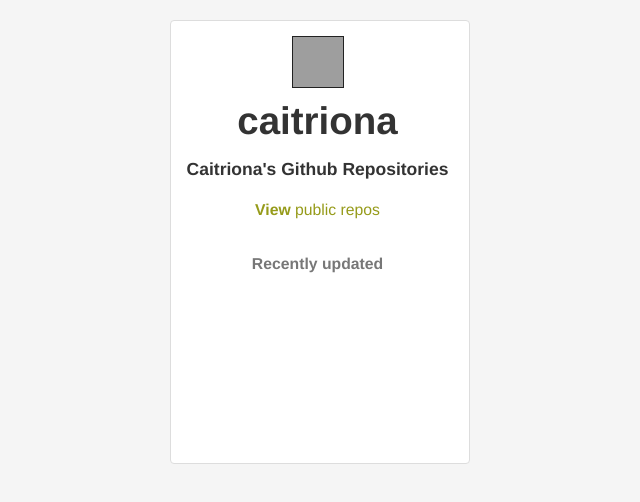
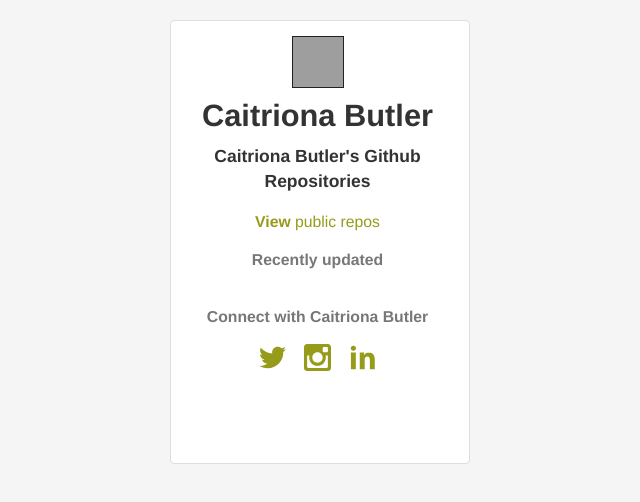
Before and after one commit to bonsai021/connectdots, a plain HTML site: page index.html in a window 1280 px wide. Shown: the whole page, without its empty margins (0-640 px from the left). Drawn offline with nearby package versions, Linux system fonts and the light colour scheme; grey boxes are pictures that could not be loaded.

Commit message:
updating name & adding social media links

```diff
--- a/assets/style.css
+++ b/assets/style.css
@@ -60,7 +60,7 @@ h3 {
 
 h1, .h1 {
     margin: 0 0 0.25em;
-    font-size: 2.75em;
+    font-size: 2.2em;
 }
 
 h2, .h2 {
@@ -158,7 +158,7 @@ a.box:active {
 }
 
 .stats {
-    margin: 0 0 2em;
+    margin: 0 0 1em;
     font-size: 1.125em;
 }
 
@@ -224,6 +224,29 @@ a.box:active {
 	color:#666;
 }
 
+/* Social Media
+   ========================================================================== */
+
+.sm-link {
+	margin:0 .5em;
+	position:relative;
+	display:inline-block;
+	text-decoration:none;
+	width:27px;
+	height:27px;
+}
+
+.sm-link svg {
+	width:100%;
+	height:100%;
+	fill:#969b1a;
+}
+
+.sm-link:hover svg, .sm-link:focus svg, .sm-link:active svg {
+		fill:#999;
+}
+
+
 /* =============================================================================
    Small screen adjustments
    ========================================================================== */
--- a/index.html
+++ b/index.html
@@ -2,8 +2,8 @@
 <html lang="en">
     <head>
         <meta charset="utf-8">
-        <title>Caitriona's Github Repositories</title>
-        <meta name="description" content="Caitriona's Github Repositories">
+        <title>Caitriona Butler's Github Repositories</title>
+        <meta name="description" content="Caitriona Butler's Github Repositories">
 		<meta name="viewport" content="initial-scale=1, width=device-width">
         <link rel="stylesheet" href="assets/style.css">
     </head>
@@ -13,14 +13,46 @@
                 <div class="box">
                     <div class="site-logo">
                         <img src="http://www.gravatar.com/avatar/99c4b92c29089778a542cb8772c6bc9a.png?s=50" width="50" height="50" alt="">
-                        <h1>caitriona</h1>
+                        <h1>Caitriona Butler</h1>
                     </div>
-                    <h2>Caitriona's Github Repositories</h2>
+                    <h2>Caitriona Butler's Github Repositories</h2>
                     <p class="stats">
                         <a href="https://github.com/caitriona/repositories"><b id="num-repos">View</b> public repos</a>
                     </p>
                     <h3>Recently updated</h3>
                     <ol id="updated-repos"></ol>
+										<br>
+										<h3>Connect with Caitriona Butler</h3>
+										<a class="sm-link" href="https://twitter.com/_caitriona/" target="_blank" title="Caitriona Butler on Twitter"><svg viewBox="0 0 25 25" width="25" height="25">
+										<path d="M25,4.866c-0.919,0.401-1.907,0.672-2.944,0.796c1.059-0.625,1.871-1.615,2.255-2.794c-0.989,0.579-2.09,1-3.26,1.226
+											C20.118,3.111,18.785,2.5,17.309,2.5c-2.832,0-5.128,2.26-5.128,5.049c0,0.394,0.045,0.779,0.132,1.15
+											C8.05,8.489,4.271,6.479,1.741,3.424c-0.44,0.745-0.693,1.613-0.693,2.538c0,1.752,0.905,3.297,2.281,4.202
+											c-0.84-0.025-1.631-0.252-2.322-0.631c0,0.021,0,0.042,0,0.063c0,2.447,1.768,4.487,4.113,4.952
+											c-0.432,0.115-0.884,0.174-1.352,0.174c-0.331,0-0.652-0.028-0.966-0.088c0.652,2.006,2.547,3.464,4.791,3.506
+											c-1.756,1.355-3.968,2.16-6.369,2.16c-0.414,0-0.822-0.024-1.225-0.072C2.27,21.663,4.966,22.5,7.861,22.5
+											c9.432,0,14.595-7.693,14.595-14.364c0-0.219-0.006-0.437-0.019-0.653C23.441,6.768,24.312,5.878,25,4.866z"/>
+										</svg><!--[if lt IE 9]><em>Caitriona Butler on Twitter</em><![endif]-->
+										</a>
+
+										<a class="sm-link" href="https://www.instagram.com/caitrionadebuitleir/" target="_blank" title="Caitriona Butler on Instagram"><svg viewBox="0 0 25 25" width="25" height="25">
+										<path d="M22.107,10.573h-2.172c0.157,0.616,0.255,1.258,0.255,1.927c0,4.249-3.447,7.697-7.695,7.697S4.801,16.749,4.801,12.5
+											c0-0.669,0.097-1.312,0.255-1.927H2.885v10.583c0,0.527,0.431,0.959,0.958,0.959h17.307c0.526,0,0.958-0.432,0.958-0.959V10.573
+											L22.107,10.573z M22.107,3.844c0-0.527-0.432-0.959-0.958-0.959h-2.886c-0.526,0-0.958,0.432-0.958,0.959v2.886
+											c0,0.528,0.432,0.958,0.958,0.958h2.886c0.526,0,0.958-0.431,0.958-0.958V3.844z M12.496,7.688c-2.656,0-4.81,2.155-4.81,4.812
+											c0,2.656,2.154,4.811,4.81,4.811s4.81-2.154,4.81-4.811C17.306,9.843,15.151,7.688,12.496,7.688 M22.107,25H2.885
+											C1.293,25,0,23.707,0,22.115V2.885C0,1.293,1.293,0,2.885,0h19.231C23.708,0,25,1.293,25,2.885v19.238
+											C24.992,23.707,23.708,25,22.107,25"/>
+										</svg><!--[if lt IE 9]><em>Caitriona Butler on Instagram</em><![endif]-->
+
+										</a>
+
+										<a class="sm-link" href="https://www.linkedin.com/in/caitrionabutler/" target="_blank" title="Caitriona Butler on LinkedIn"><svg viewBox="0 0 25 25" width="25" height="25">
+										<path d="M4.053,1.593c-1.467,0-2.424,0.988-2.393,2.305C1.629,5.153,2.589,6.172,4.024,6.172c1.495,0,2.453-1.019,2.453-2.274
+											C6.448,2.581,5.52,1.593,4.053,1.593z M1.779,23.406h4.549V7.862H1.779V23.406z M18.625,8.081c-1.453,0-2.939-0.3-4.521,2.152h-0.09
+											l-0.078-2.37H9.909c0.06,1.287,0.068,3.207,0.068,5.033v10.511h4.551v-8.982c0-0.422,0.057-0.841,0.174-1.139
+											c0.297-0.838,1.047-1.707,2.305-1.707c1.646,0,2.307,1.287,2.307,3.171v8.656h4.547v-9.226C23.859,9.872,21.615,8.081,18.625,8.081z"/>
+										</svg><!--[if lt IE 9]><em>Caitriona Butler on LinkedIn</em><![endif]-->
+										</a>
                 </div>
             </div>
 
```
